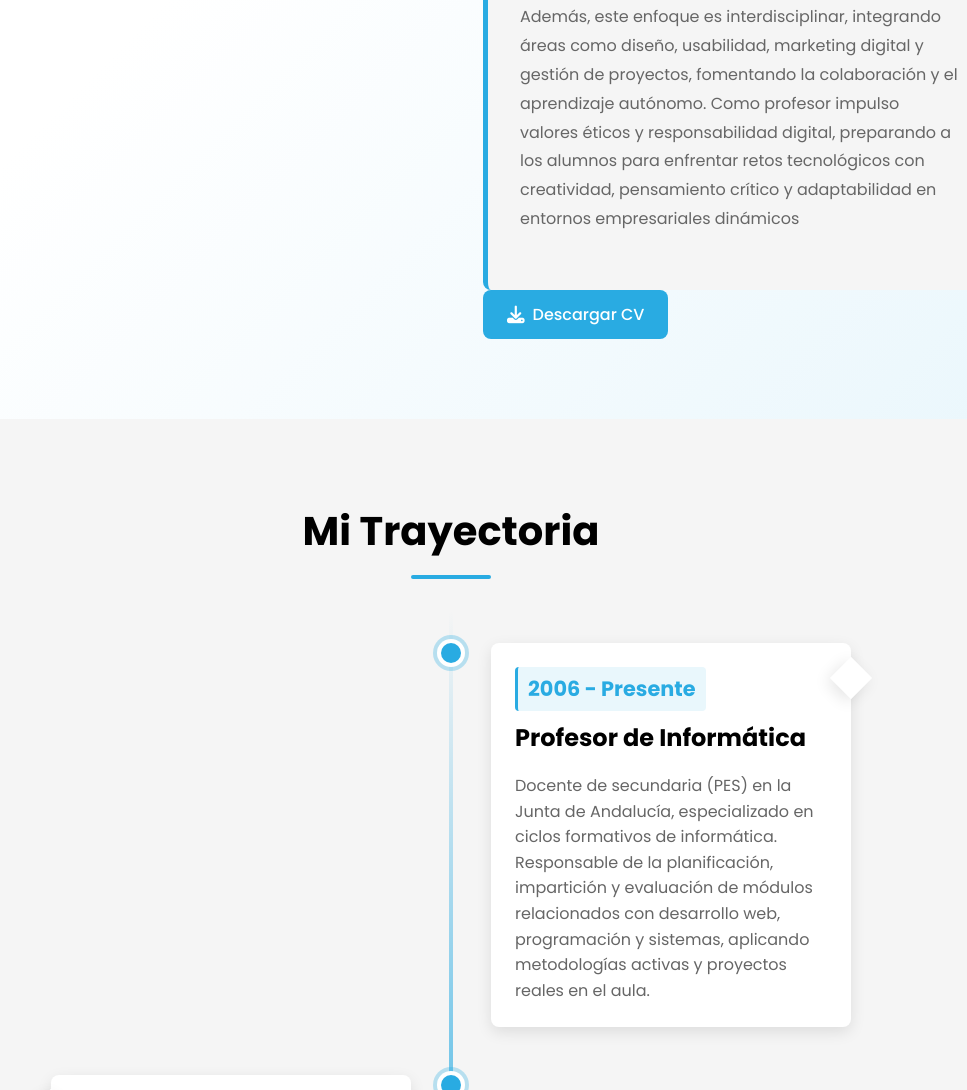
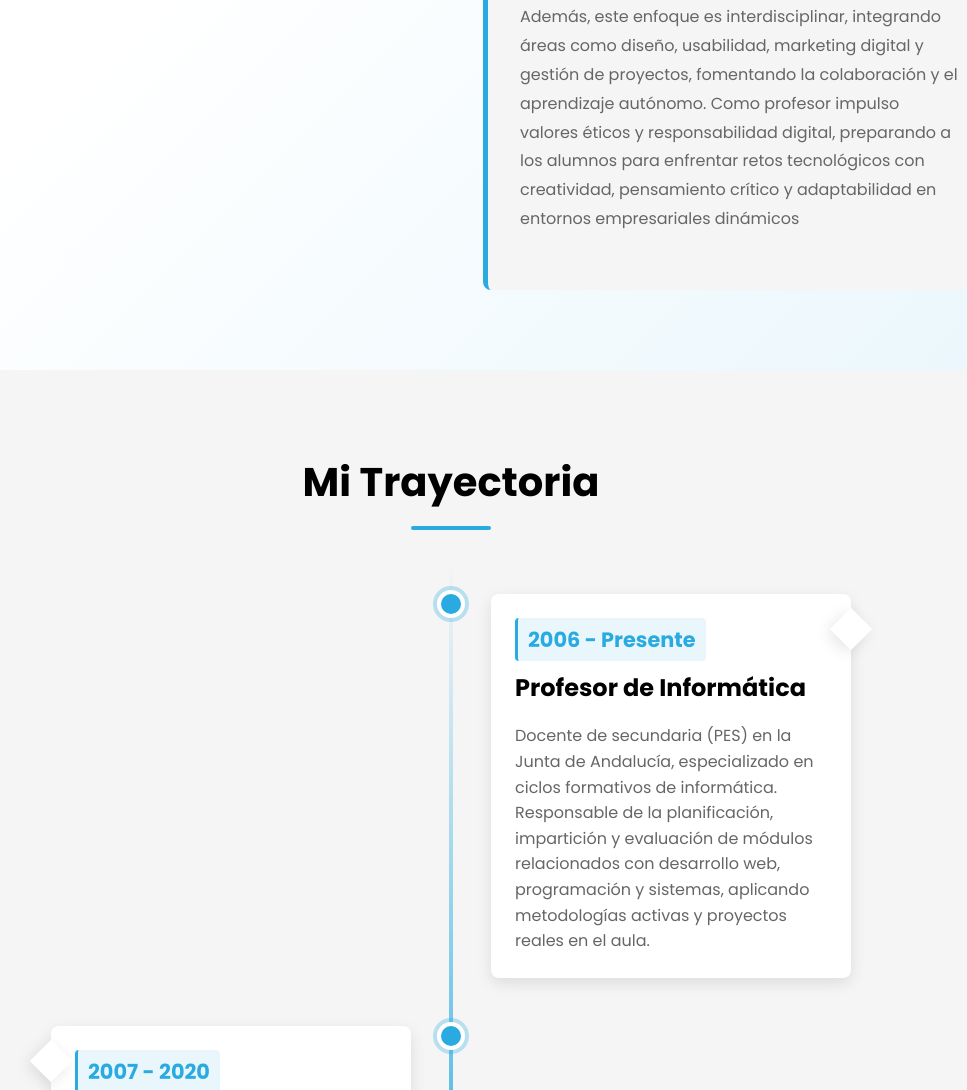
Before and after one commit to franmatias/portfolio, a plain HTML site: page sobre-mi.html in a window 1280 px wide. Shown: the part 1666-2756 px from the top of the page, without its empty margins (189-1156 px from the left). Drawn offline with Linux system fonts and the light colour scheme.

Commit message:
Eliminación botón CV en sobre-mi

```diff
--- a/sobre-mi.html
+++ b/sobre-mi.html
@@ -64,8 +64,6 @@
                             </p>
                             <p>Además, este enfoque es interdisciplinar, integrando áreas como diseño, usabilidad, marketing digital y gestión de proyectos, fomentando la colaboración y el aprendizaje autónomo. Como profesor impulso valores éticos y responsabilidad digital, preparando a los alumnos para enfrentar retos tecnológicos con creatividad, pensamiento crítico y adaptabilidad en entornos empresariales dinámicos</p>
                         </div>
-
-                        <a href="cv.pdf" class="btn btn-primary" download target="_blank" rel="noopener"><i class="fas fa-download"></i> Descargar CV</a>
                     </div>
                 </div>
             </div>
```
Also changed, not shown: index.html (+1 -1 lines).
